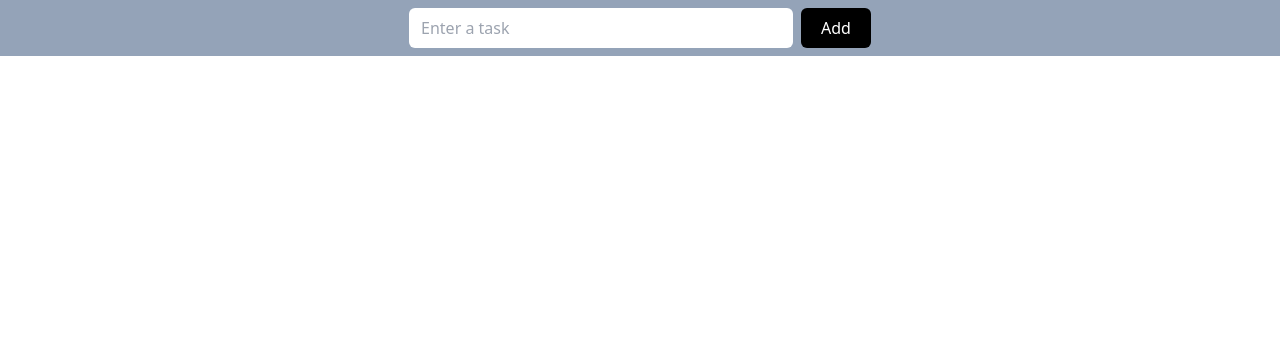
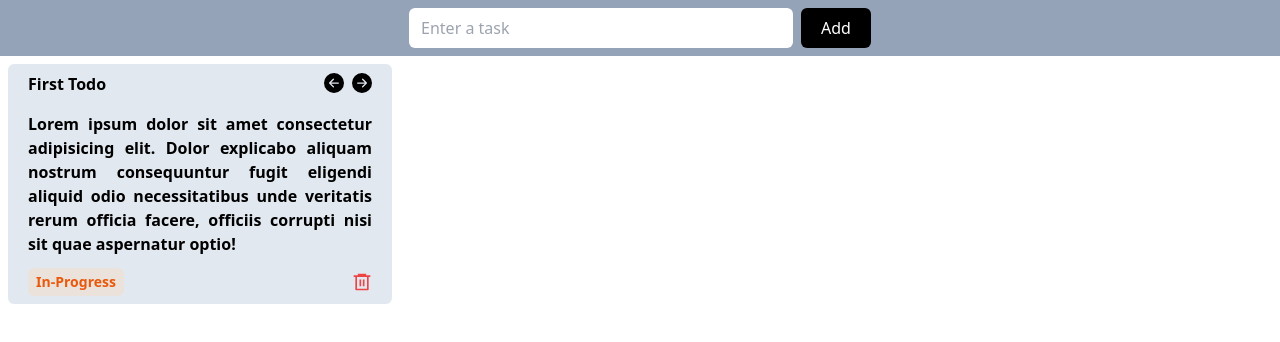
Before and after one commit to GulshanSS/todo-web, a React (Vite) app in the folder client/: page / in a window 1280 px wide. Shown: the top 342 px of the page. Built offline with nearby package versions, Linux system fonts and the light colour scheme.

Commit message:
Added: Todo Component

```diff
--- a/client/index.html
+++ b/client/index.html
@@ -2,9 +2,9 @@
 <html lang="en">
   <head>
     <meta charset="UTF-8" />
-    <link rel="icon" type="image/svg+xml" href="/vite.svg" />
+    <link rel="icon" type="image/svg+xml" href="" />
     <meta name="viewport" content="width=device-width, initial-scale=1.0" />
-    <title>Todo-Web</title>
+    <title>TodoWeb</title>
   </head>
   <body>
     <div id="root"></div>
--- a/client/package.json
+++ b/client/package.json
@@ -11,7 +11,8 @@
   },
   "dependencies": {
     "react": "^18.2.0",
-    "react-dom": "^18.2.0"
+    "react-dom": "^18.2.0",
+    "react-icons": "^4.8.0"
   },
   "devDependencies": {
     "@types/react": "^18.0.28",
--- a/client/src/App.tsx
+++ b/client/src/App.tsx
@@ -1,10 +1,12 @@
 import AddTodo from "./components/AddTodo/AddTodo";
+import Todo from "./components/Todo/Todo";
 
 const App = () => {
   return (
     <>
       <div>
         <AddTodo />
+        <Todo />
       </div>
     </>
   );
--- /dev/null
+++ b/client/src/components/Todo/Todo.tsx
@@ -0,0 +1,41 @@
+import { RiDeleteBin6Line } from "react-icons/ri";
+import {
+  BsFillArrowLeftCircleFill,
+  BsFillArrowRightCircleFill,
+} from "react-icons/bs";
+
+const Todo = () => {
+  return (
+    <>
+      <div className="w-96 px-5 py-2 m-2 rounded-md bg-slate-200">
+        <div className="flex justify-between">
+          <h3 className="font-bold">First Todo</h3>
+          <div className="text-xl">
+            <button className="mr-2">
+              <BsFillArrowLeftCircleFill />
+            </button>
+            <button>
+              <BsFillArrowRightCircleFill />
+            </button>
+          </div>
+        </div>
+        <p className="font-semibold text-justify my-3">
+          Lorem ipsum dolor sit amet consectetur adipisicing elit. Dolor
+          explicabo aliquam nostrum consequuntur fugit eligendi aliquid odio
+          necessitatibus unde veritatis rerum officia facere, officiis corrupti
+          nisi sit quae aspernatur optio!
+        </p>
+        <div className="flex justify-between">
+          <span className="w-24 p-1 text-sm text-center font-bold bg-orange-200 bg-opacity-30 text-orange-600 rounded-md">
+            In-Progress
+          </span>
+          <button className="text-red-500 text-xl">
+            <RiDeleteBin6Line />
+          </button>
+        </div>
+      </div>
+    </>
+  );
+};
+
+export default Todo;
```
Also changed, not shown: 1 other file (tests, documents, lock files or other folders).
